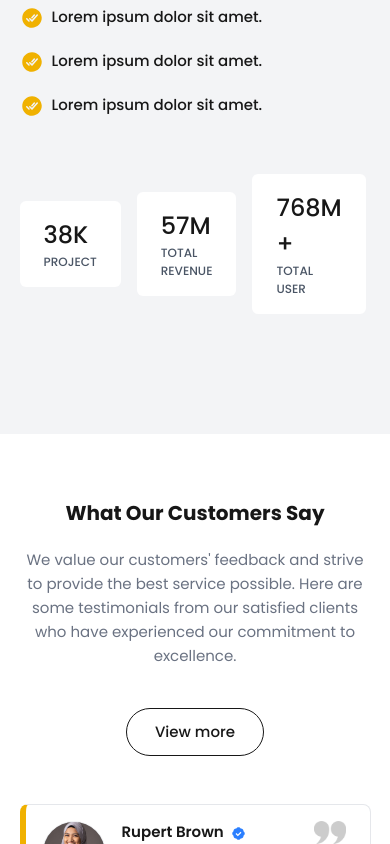
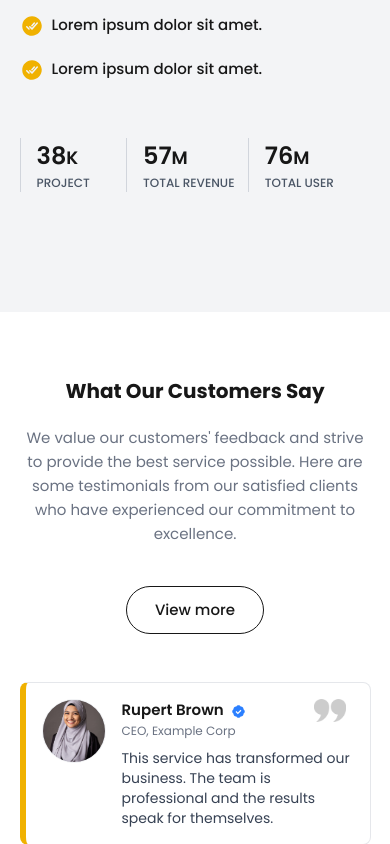
Before and after one commit to SiamHosenPg/teamway-app, a Next.js app: page / in a window 390 px wide. Shown: the part 3640-4484 px from the top of the page. Built offline with nearby package versions, Linux system fonts and the light colour scheme.

Commit message:
Responsive

```diff
--- a/src/components/about/Aboutbox.jsx
+++ b/src/components/about/Aboutbox.jsx
@@ -143,15 +143,17 @@ const Aboutbox = () => {
                 </span>
               </div>
             </motion.div>
-            <div className="flex items-center gap-4 mt-14 w-11/12">
+            <div className="flex items-center gap-4 mt-14 w-12/12 sm:w-9/12 2xl:w-8/12">
               <motion.div
                 initial={{ opacity: 0, y: 20 }}
                 whileInView={{ opacity: 1, y: 0 }}
                 transition={{ duration: 0.4, delay: 0.7 }}
                 viewport={{ once: true }}
-                className="bg-white rounded-md w-full  px-6 py-4"
+                className="  w-2/6 border-r border-l pl-4 border-gray-300"
               >
-                <h4 className="font-medium">38K</h4>
+                <h4 className="font-semibold">
+                  38<span className="text-lg">K</span>
+                </h4>
                 <span className="block uppercase text-[12px] font-medium text-gray-600">
                   Project
                 </span>
@@ -161,9 +163,11 @@ const Aboutbox = () => {
                 whileInView={{ opacity: 1, y: 0 }}
                 transition={{ duration: 0.4, delay: 0.8 }}
                 viewport={{ once: true }}
-                className="bg-white rounded-md w-full  px-6 py-4 "
+                className="  w-2/6  border-r border-gray-300 "
               >
-                <h4 className="font-medium">57M</h4>
+                <h4 className="font-semibold">
+                  57<span className="text-lg">M</span>
+                </h4>
                 <span className="block uppercase text-[12px] font-medium text-gray-600">
                   Total Revenue
                 </span>
@@ -173,9 +177,11 @@ const Aboutbox = () => {
                 whileInView={{ opacity: 1, y: 0 }}
                 transition={{ duration: 0.4, delay: 0.9 }}
                 viewport={{ once: true }}
-                className="bg-white rounded-md w-full  px-6 py-4 "
+                className="  w-2/6   "
               >
-                <h4 className="font-medium">768M +</h4>
+                <h4 className="font-semibold">
+                  76<span className="text-lg">M</span>
+                </h4>
                 <span className="block uppercase text-[12px] font-medium text-gray-600">
                   Total User
                 </span>
--- a/src/components/faq/Faqsection.jsx
+++ b/src/components/faq/Faqsection.jsx
@@ -4,8 +4,15 @@ import { motion } from "framer-motion";
 import { faqData } from "./faqdata";
 import Button from "../button/Button";
 import { FaCaretDown } from "react-icons/fa";
+import { useState } from "react";
 
 const Faqsection = () => {
+  const [activeIndex, setActiveIndex] = useState(null);
+
+  const handleToggle = (id) => {
+    setActiveIndex((prevId) => (prevId === id ? null : id));
+  };
+
   return (
     <div>
       <div className="Pagearea bg-gray-100 py-16 sm:py-22 lg:py-24 pb-16 sm:pb-30">
@@ -38,13 +45,32 @@ const Faqsection = () => {
                   transition={{ duration: 0.4, delay: i * 0.3 }}
                   viewport={{ once: true }}
                   key={i}
-                  className=" p-2  border-b border-gray-300"
+                  className=" p-2 transition-all border-b border-gray-300"
                 >
                   <div className="flex items-center py-3 justify-between ">
-                    <h6 className=" font-semibold ">{item.question}</h6>
-                    <FaCaretDown className="text-xl" />
+                    <h6
+                      onClick={() => handleToggle(item.id)}
+                      className=" font-semibold "
+                    >
+                      {item.question}
+                    </h6>
+                    <FaCaretDown
+                      onClick={() => handleToggle(item.id)}
+                      className={`text-xl duration-300 ${
+                        activeIndex === item.id
+                          ? " rotate-[-90deg]"
+                          : "rotate-0"
+                      }`}
+                    />
                   </div>
-                  <p className="text-gray-700 py-4 pb-8  text-sm lg:text-base ">
+
+                  <p
+                    className={`text-gray-600 transition-all duration-900 text-sm lg:text-base ${
+                      activeIndex === item.id
+                        ? "h-[100px]  overflow-hidden  "
+                        : "h-0 overflow-hidden pb-0 "
+                    } `}
+                  >
                     {item.answer}
                   </p>
                 </motion.div>
--- a/src/components/header/Header.jsx
+++ b/src/components/header/Header.jsx
@@ -16,7 +16,7 @@ const Header = () => {
             whileInView={{ opacity: 1, y: 0 }}
             transition={{ duration: 0.4, delay: 0.9 }}
             viewport={{ once: true }}
-            className="w-11/12 text-center lg:text-left"
+            className=" w-full lg:w-11/12 text-center lg:text-left"
           >
             Dolor sit amet consectetur Quod quibusdam odit voluptatem.
           </motion.h1>
@@ -25,7 +25,7 @@ const Header = () => {
             whileInView={{ opacity: 1, y: 0 }}
             transition={{ duration: 0.4, delay: 1.1 }}
             viewport={{ once: true }}
-            className="mt-6 lg:mt-14 w-full md:w-11/12 text-center lg:text-left "
+            className="mt-6 lg:mt-14 w-full lg:w-11/12 text-center lg:text-left "
           >
             Lorem ipsum dolor sit amet consectetur adipisicing elit. Quod
             quibusdam odit voluptatem. Dolor sit amet consectetur adipisicing
```
